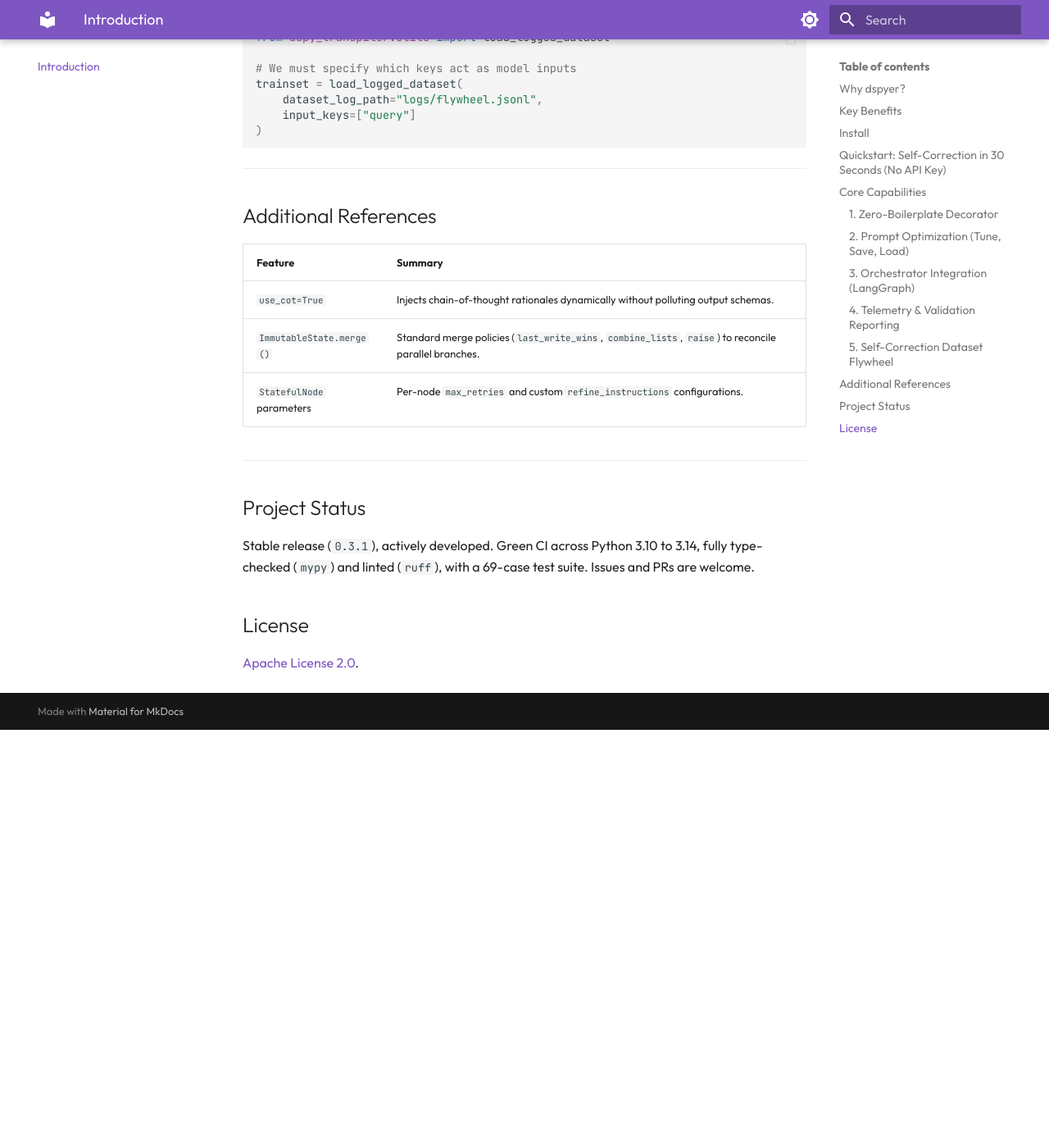
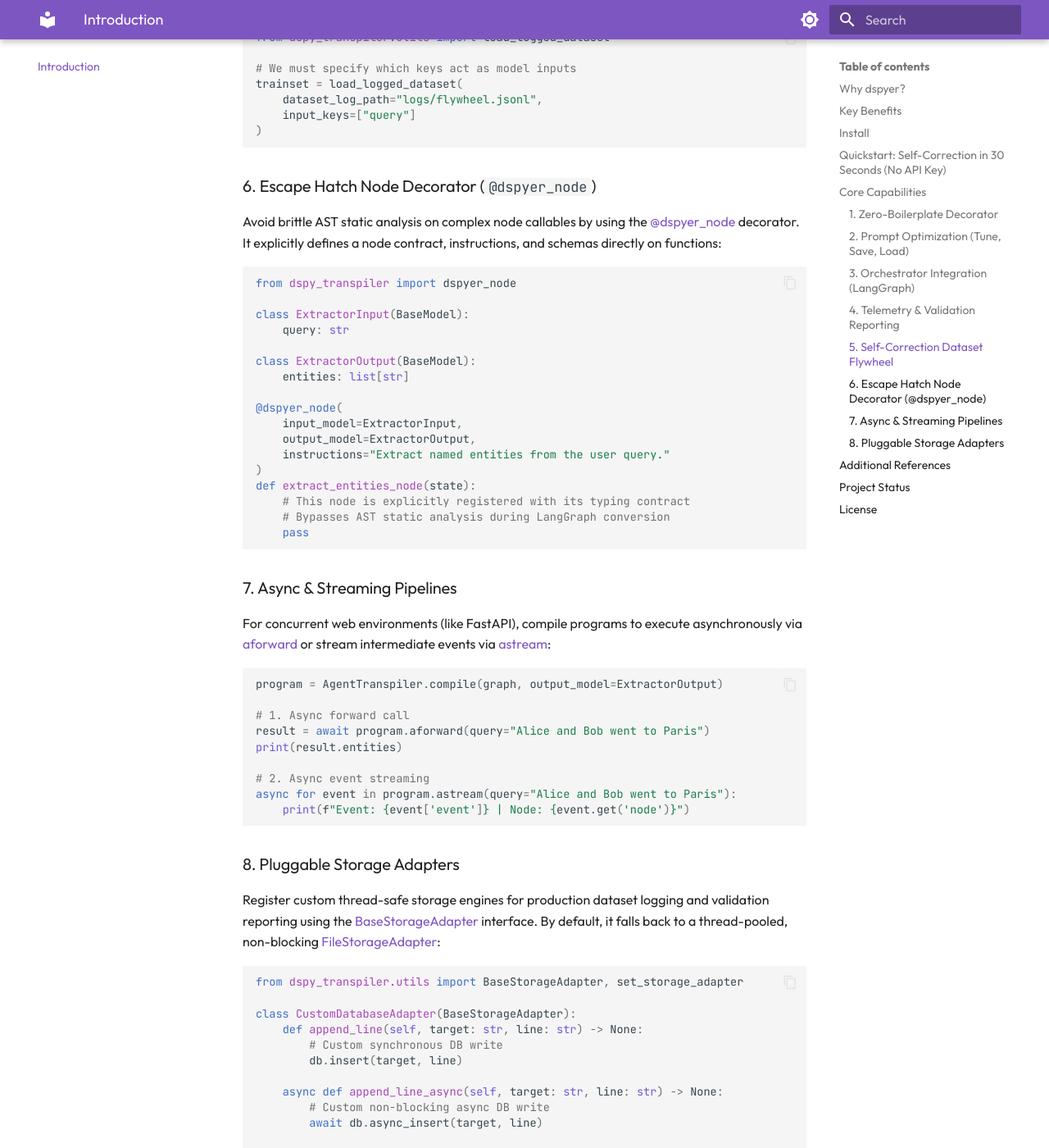
Before and after one commit to theramkm/dspyer, an MkDocs documentation site: the page built from docs/index.md, in a window 1280 px wide and 1400 px high, scrolled down 6067 px. Shown: the whole window at 82% size. Built offline with MkDocs 1.6.1 and Material for MkDocs 9.7.7, drawn with Linux system fonts in a browser that asks for light colours; before the commit the page ends 6957 px from its top, so only the background shows below that; some of the changed text lies outside the part shown.

````diff
--- a/README.md
+++ b/README.md
@@ -265,6 +265,66 @@ trainset = load_logged_dataset(
 )
 ```
 
+### 6. Escape Hatch Node Decorator (`@dspyer_node`)
+
+Avoid brittle AST static analysis on complex node callables by using the [@dspyer_node](file:///Users/ram/play/dspyer/dspy_transpiler/decorator.py) decorator. It explicitly defines a node contract, instructions, and schemas directly on functions:
+
+```python
+from dspy_transpiler import dspyer_node
+
+class ExtractorInput(BaseModel):
+    query: str
+
+class ExtractorOutput(BaseModel):
+    entities: list[str]
+
+@dspyer_node(
+    input_model=ExtractorInput,
+    output_model=ExtractorOutput,
+    instructions="Extract named entities from the user query."
+)
+def extract_entities_node(state):
+    # This node is explicitly registered with its typing contract
+    # Bypasses AST static analysis during LangGraph conversion
+    pass
+```
+
+### 7. Async & Streaming Pipelines
+
+For concurrent web environments (like FastAPI), compile programs to execute asynchronously via [aforward](file:///Users/ram/play/dspyer/dspy_transpiler/compiler.py) or stream intermediate events via [astream](file:///Users/ram/play/dspyer/dspy_transpiler/compiler.py):
+
+```python
+program = AgentTranspiler.compile(graph, output_model=ExtractorOutput)
+
+# 1. Async forward call
+result = await program.aforward(query="Alice and Bob went to Paris")
+print(result.entities)
+
+# 2. Async event streaming
+async for event in program.astream(query="Alice and Bob went to Paris"):
+    print(f"Event: {event['event']} | Node: {event.get('node')}")
+```
+
+### 8. Pluggable Storage Adapters
+
+Register custom thread-safe storage engines for production dataset logging and validation reporting using the [BaseStorageAdapter](file:///Users/ram/play/dspyer/dspy_transpiler/utils.py) interface. By default, it falls back to a thread-pooled, non-blocking [FileStorageAdapter](file:///Users/ram/play/dspyer/dspy_transpiler/utils.py):
+
+```python
+from dspy_transpiler.utils import BaseStorageAdapter, set_storage_adapter
+
+class CustomDatabaseAdapter(BaseStorageAdapter):
+    def append_line(self, target: str, line: str) -> None:
+        # Custom synchronous DB write
+        db.insert(target, line)
+
+    async def append_line_async(self, target: str, line: str) -> None:
+        # Custom non-blocking async DB write
+        await db.async_insert(target, line)
+
+# Register custom adapter globally
+set_storage_adapter(CustomDatabaseAdapter())
+```
+
 ---
 
 ## Additional References
@@ -274,12 +334,16 @@ trainset = load_logged_dataset(
 | `use_cot=True` | Injects chain-of-thought rationales dynamically without polluting output schemas. |
 | `ImmutableState.merge()` | Standard merge policies (`last_write_wins`, `combine_lists`, `raise`) to reconcile parallel branches. |
 | `StatefulNode` parameters | Per-node `max_retries` and custom `refine_instructions` configurations. |
+| `@dspyer_node` | Bypasses graph AST parsing with explicit input/output schema metadata declarations. |
+| `aforward` / `astream` | Non-blocking async execution and fine-grained graph step streaming. |
+| Copy-on-Write (COW) | High-speed dictionary state patching that preserves untouched branches. |
+| Pluggable Storage | Thread-safe database and custom file adapters for production telemetry log sinks. |
 
 ---
 
 ## Project Status
 
-Stable release (`0.3.1`), actively developed. Green CI across Python 3.10 to 3.14, fully type-checked (`mypy`) and linted (`ruff`), with a 69-case test suite. Issues and PRs are welcome.
+Stable release (`0.3.2`), actively developed. Green CI across Python 3.10 to 3.14, fully type-checked (`mypy`) and linted (`ruff`), with a 69-case test suite. Issues and PRs are welcome.
 
 ## License
 
--- a/dspy_transpiler/__init__.py
+++ b/dspy_transpiler/__init__.py
@@ -6,7 +6,7 @@ from dspy_transpiler.graph import Graph, StatefulNode
 from dspy_transpiler.state import ImmutableState
 from dspy_transpiler.utils import generate_validation_report, load_logged_dataset
 
-__version__ = "0.3.1"
+__version__ = "0.3.2"
 
 __all__ = [
     "AgentTranspiler",
--- a/mkdocs.yml
+++ b/mkdocs.yml
@@ -62,6 +62,4 @@ plugins:
 
 nav:
   - Introduction: index.md
-  - Agents: agents.md
-  - Architecture: arch-1.md
   - API Reference: api.md
--- a/pyproject.toml
+++ b/pyproject.toml
@@ -1,6 +1,6 @@
 [project]
 name = "dspyer"
-version = "0.3.1"
+version = "0.3.2"
 description = "A transpiler from stateful imperative workflows to declarative DSPy programs"
 readme = "README.md"
 requires-python = ">=3.10"
@@ -27,8 +27,10 @@ classifiers = [
 
 [project.urls]
 Homepage = "https://github.com/theramkm/dspyer"
+Documentation = "https://theramkm.github.io/dspyer/"
 Repository = "https://github.com/theramkm/dspyer"
 Issues = "https://github.com/theramkm/dspyer/issues"
+Changelog = "https://github.com/theramkm/dspyer/blob/main/CHANGELOG.md"
 
 [project.optional-dependencies]
 otel = [
````
Also changed, not shown: CHANGELOG.md (added, +34 -0 lines), docs/api.md (+10 -0 lines), 1 other file.
